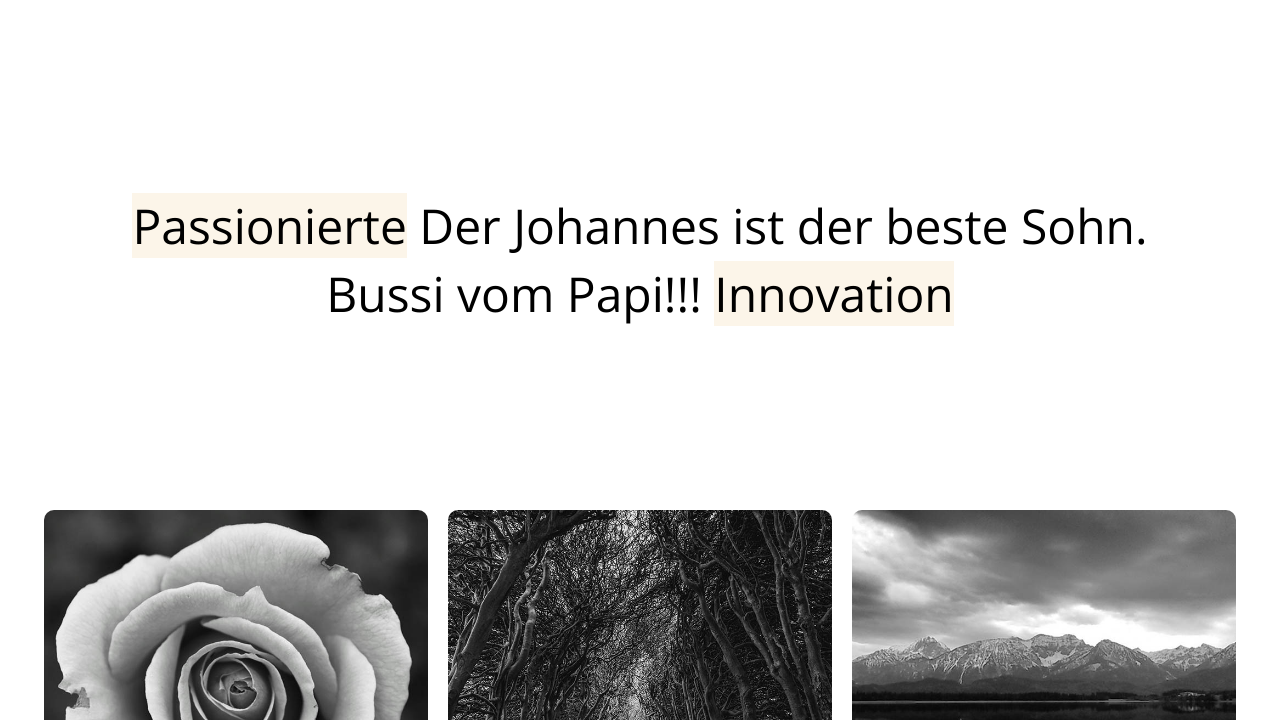
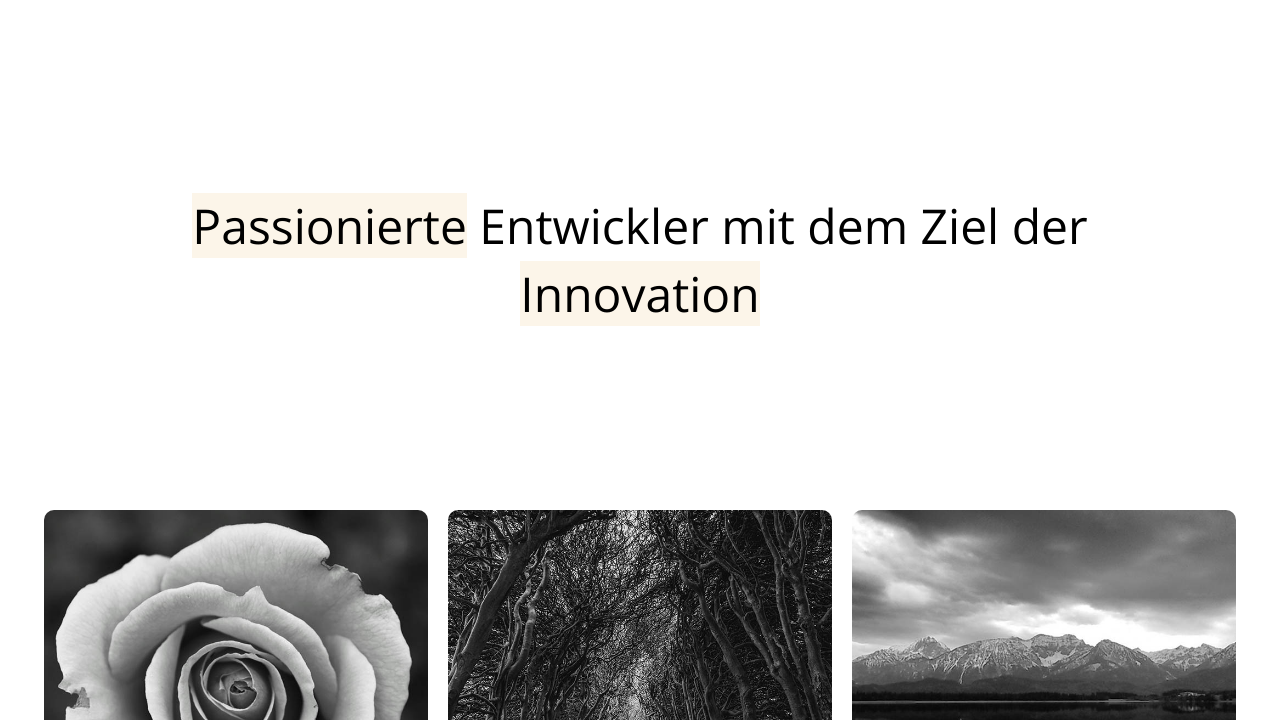
Before and after one commit to Thomas-Thurzo/kreative_website_projekt, a plain HTML site: page index.html in a window 1280 px wide. Shown: the part 80-800 px from the top of the page. Drawn offline with nearby package versions, Linux system fonts and the light colour scheme.

Commit message:
Überschrift Änderungen

```diff
--- a/index.html
+++ b/index.html
@@ -38,9 +38,8 @@
       <!-- Hero Sektion mit Überschrift -->
       <section class="hero-sektion">
         <h2>
-          <span class="bg-primary">Passionierte</span> Der Johannes ist der
-          beste Sohn. Bussi vom Papi!!!
-          <span class="bg-primary">Innovation</span>
+          <span class="bg-primary">Passionierte</span> Entwickler mit dem Ziel
+          der <span class="bg-primary">Innovation</span>
         </h2>
       </section>
 
```
